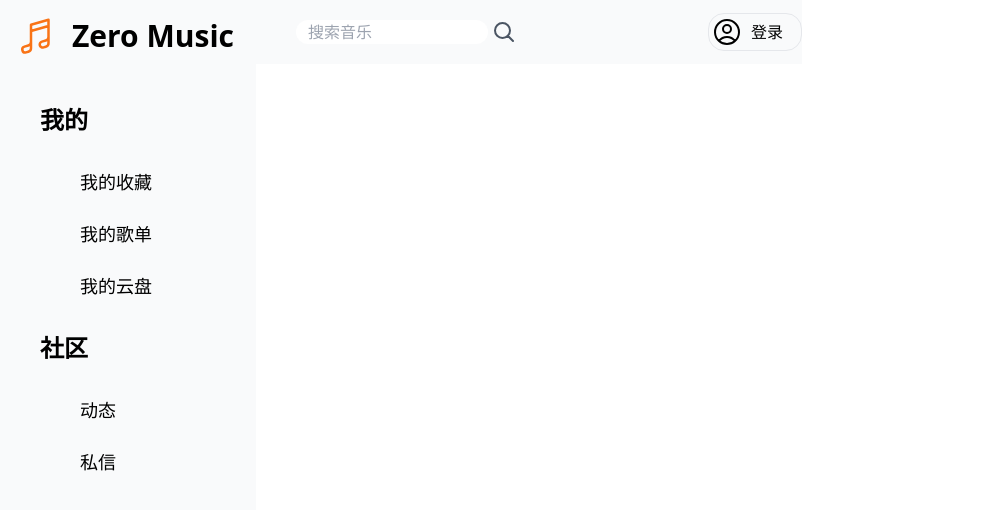
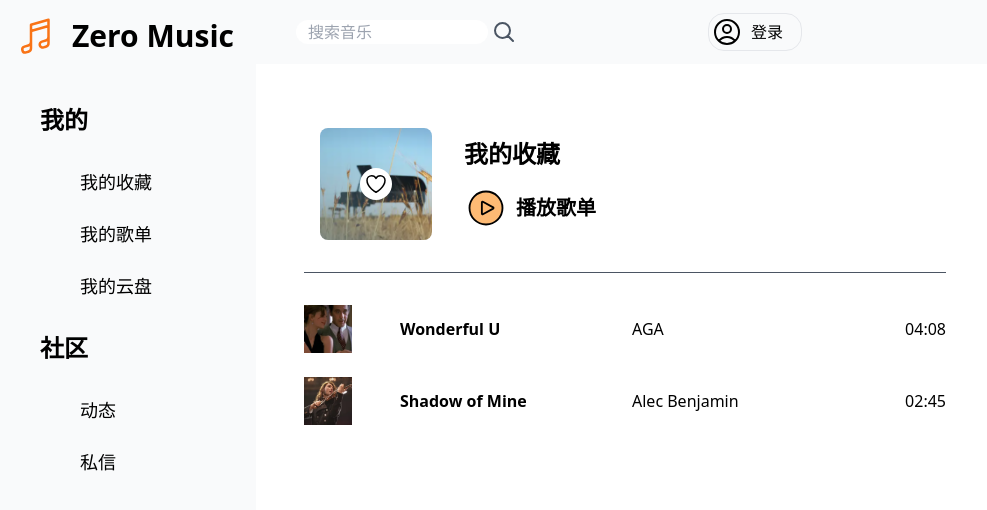
Before and after one commit to HaowenHou/zero-music-mern, a Next.js app: page / in a window 1280 px wide. Shown: the top 510 px of the page, without its empty margins (0-987 px from the left). Built offline with nearby package versions, Linux system fonts and the light colour scheme; no server answers.

Commit message:
Add rough favorite ui

```diff
--- a/pages/components/TopBar.js
+++ b/pages/components/TopBar.js
@@ -46,6 +46,7 @@ const SearchBar = () => {
                     </div>
                 ))
             }
+            <div className='mx-24'></div>
 
         </div>
     );
--- a/pages/index.js
+++ b/pages/index.js
@@ -6,6 +6,65 @@ function App() {
     <Layout>
       <div className='text-center'>
       </div>
+
+      <div className="bg-white p-12">
+        <div className="flex items-center mb-4 p-4 pb-8 border-b border-gray-600">
+          <div className='relative inline-block'>
+            <img src="/albums/1.png" className='size-28 rounded-lg' />
+            <div className="absolute inset-0 flex items-center justify-center">
+              {/* absolute top-11 left-11 */}
+              <svg className=" bg-white rounded-full size-8 p-1" xmlns="http://www.w3.org/2000/svg" fill="none" viewBox="0 0 24 24" strokeWidth={1.5} stroke="currentColor">
+                <path strokeLinecap="round" strokeLinejoin="round" d="M21 8.25c0-2.485-2.099-4.5-4.688-4.5-1.935 0-3.597 1.126-4.312 2.733-.715-1.607-2.377-2.733-4.313-2.733C5.1 3.75 3 5.765 3 8.25c0 7.22 9 12 9 12s9-4.78 9-12Z" />
+              </svg>
+            </div>
+
+          </div>
+
+          <div className='pl-8'>
+            <h1 className="text-2xl font-bold">我的收藏</h1>
+            <button className='flex mt-4 items-center'>
+              <svg className='size-11 stroke-1 fill-orange-300' xmlns="http://www.w3.org/2000/svg" fill="none" viewBox="0 0 24 24" strokeWidth={1.5} stroke="currentColor">
+                <path strokeLinecap="round" strokeLinejoin="round" d="M21 12a9 9 0 1 1-18 0 9 9 0 0 1 18 0Z" />
+                <path strokeLinecap="round" strokeLinejoin="round" d="M15.91 11.672a.375.375 0 0 1 0 .656l-5.603 3.113a.375.375 0 0 1-.557-.328V8.887c0-.286.307-.466.557-.327l5.603 3.112Z" />
+              </svg>
+              <h2 className='pl-2 text-xl font-bold'>播放歌单</h2>
+
+            </button>
+          </div>
+        </div>
+
+        <div className="mt-8">
+          <div className="flex items-center mb-6">
+            <img
+              src="/albums/2.png" // Replace with your image path
+              alt="Album Cover"
+              className="w-12 h-12 mr-6"
+            />
+            <div className='flex'>
+              <div className='w-64'>
+                <h2 className="font-semibold ml-6">Wonderful U</h2>
+              </div>
+              <p className=''>AGA</p>
+            </div>
+            <span className="ml-auto">04:08</span>
+          </div>
+
+          <div className="flex items-center mb-6">
+            <img
+              src="/albums/3.png" // Replace with your image path
+              alt="Album Cover"
+              className="w-12 h-12 mr-6"
+            />
+            <div className='flex'>
+              <div className='w-64'>
+                <h2 className="font-semibold ml-6">Shadow of Mine</h2>
+              </div>
+              <p className=''>Alec Benjamin</p>
+            </div>
+            <span className="ml-auto">02:45</span>
+          </div>
+        </div>
+      </div>
     </Layout>
   );
 }
```
